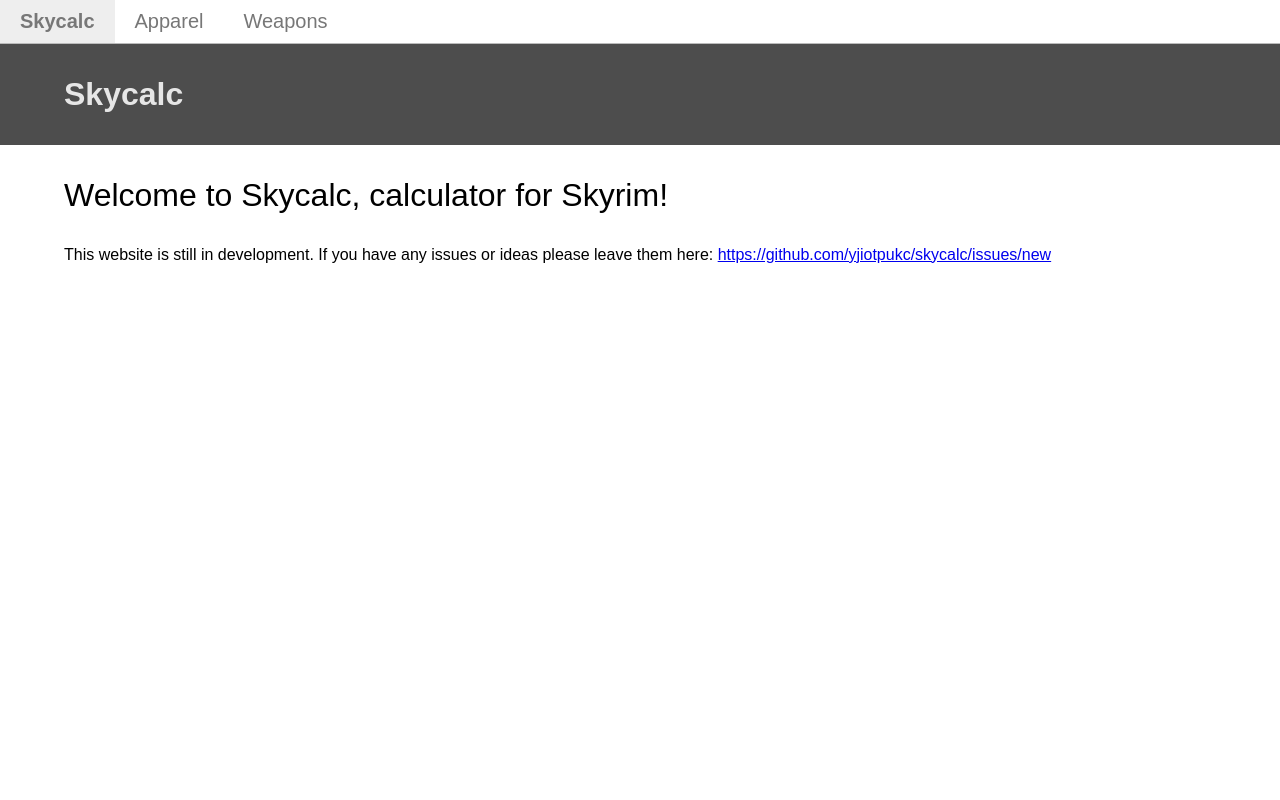
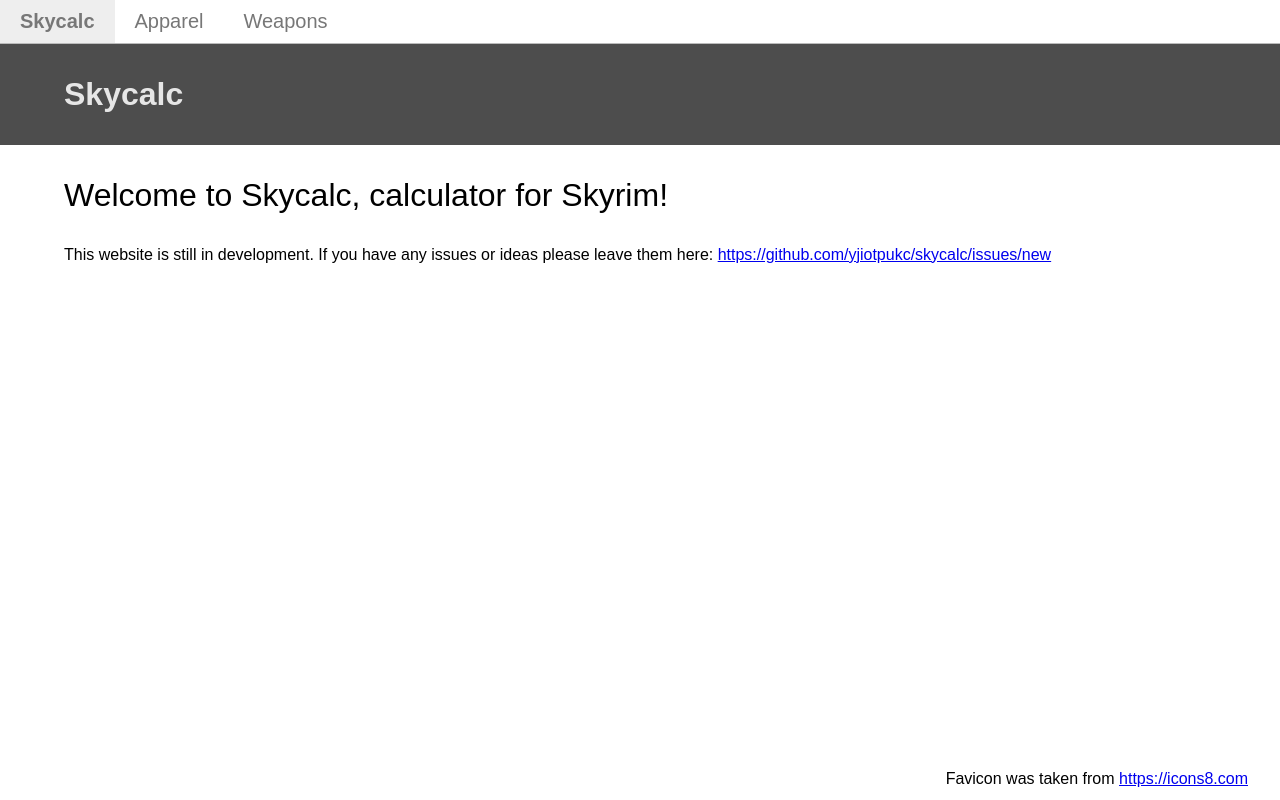
Before and after one commit to yjiotpukc/skycalc, a Vue app: page / in a window 1280 px wide. Built offline with nearby package versions, Linux system fonts and the light colour scheme.

Commit message:
Adds favicon and sets title

```diff
--- a/index.html
+++ b/index.html
@@ -1,10 +1,12 @@
 <!DOCTYPE html>
 <html lang="en">
 <head>
-    <meta charset="UTF-8"/>
-    <meta name="viewport" content="width=device-width, initial-scale=1.0"/>
-    <title>Vite App</title>
-    <link rel="stylesheet" href="https://unpkg.com/purecss@2.0.6/build/pure-min.css"
+  <meta charset="UTF-8"/>
+  <meta name="viewport" content="width=device-width, initial-scale=1.0"/>
+  <title>Skycalc</title>
+  <link rel="shortcut icon" href="/src/assets/favicon.svg" type="image/x-icon">
+  <link rel="icon" href="/src/assets/favicon.svg" type="image/x-icon">
+  <link rel="stylesheet" href="https://unpkg.com/purecss@2.0.6/build/pure-min.css"
           integrity="sha384-Uu6IeWbM+gzNVXJcM9XV3SohHtmWE+3VGi496jvgX1jyvDTXfdK+rfZc8C1Aehk5" crossorigin="anonymous">
   <link rel="stylesheet" href="https://unpkg.com/purecss@2.0.6/build/grids-responsive-min.css"
           integrity="sha384-TxqXEM39LKAlr6mwXYlM8+n31/tjeQXzvjbORoLHWeLhkNhWoa9WkMJO/IIghaek" crossorigin="anonymous">
--- a/src/App.vue
+++ b/src/App.vue
@@ -25,9 +25,21 @@
   <main class="main">
     <router-view />
   </main>
+
+  <footer class="footer">
+    Favicon was taken from <a href="https://icons8.com">https://icons8.com</a>
+  </footer>
 </template>
 
 <style>
+#app {
+  min-height: 100vh;
+  width: 100%;
+  position: absolute;
+  padding-bottom: 30px;
+  box-sizing: border-box;
+}
+
 .header {
   font-size: 1.25em;
   border-bottom: 1px solid #bbb;
@@ -48,4 +60,14 @@
   margin: 0;
   padding: 1em 2em;
 }
+
+.footer {
+  position: absolute;
+  bottom: 0;
+  height: 30px;
+  width: 100%;
+  text-align: right;
+  padding: 0 2em;
+  box-sizing: border-box;
+}
 </style>
```
Also changed, not shown: src/assets/favicon.svg (added).
